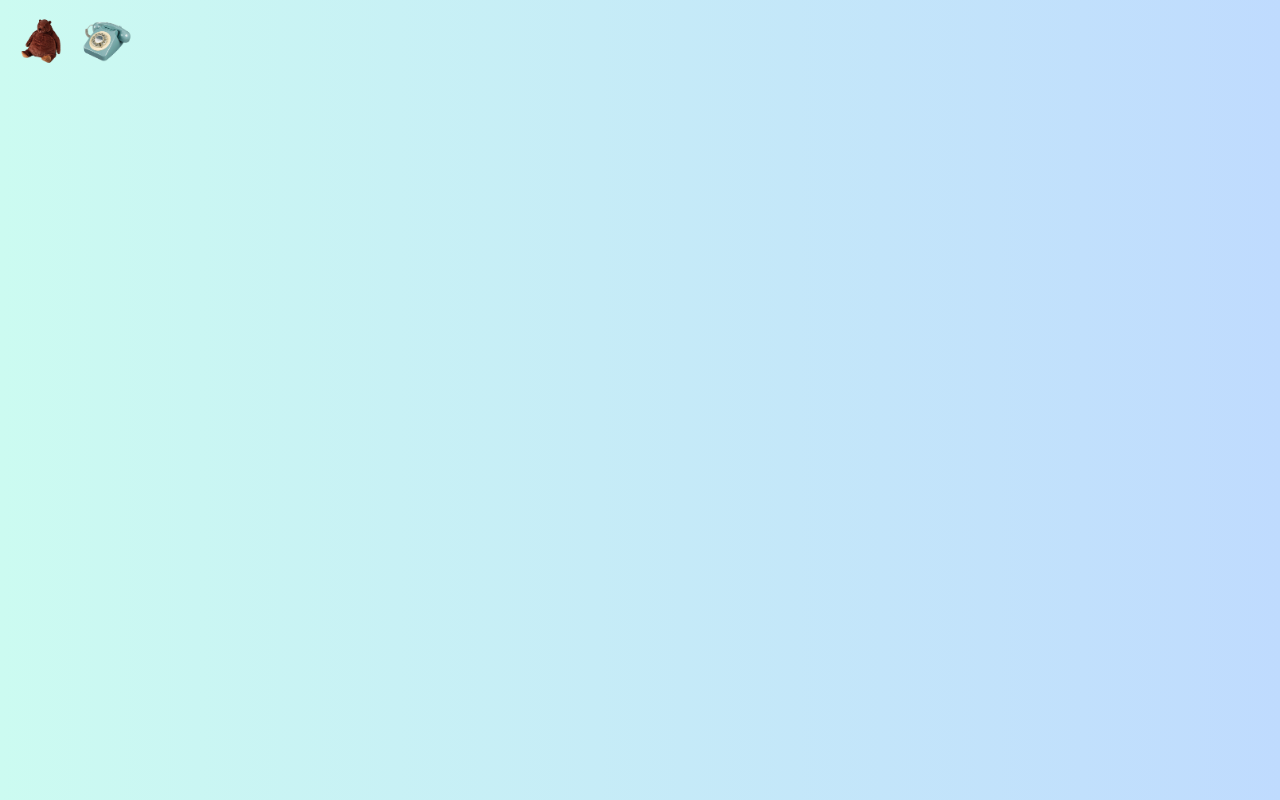
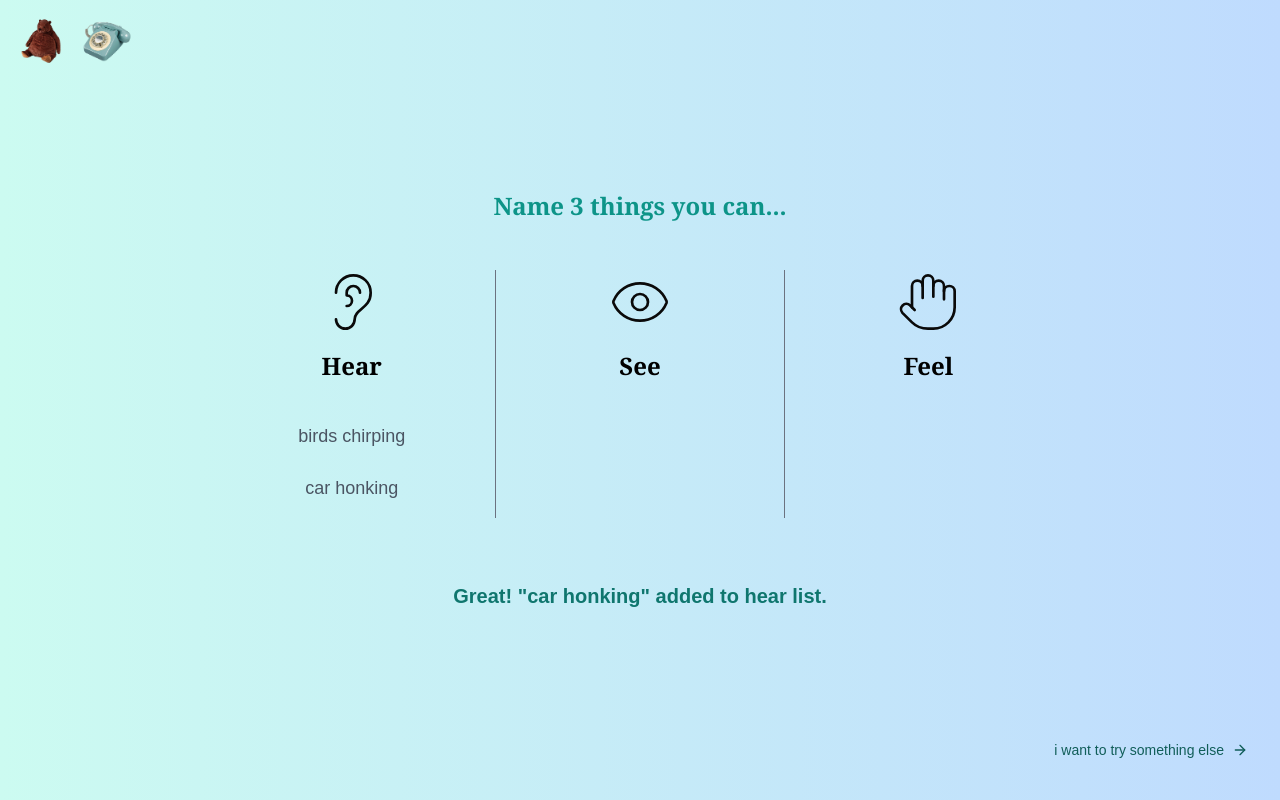
Before and after one commit to jasukej/calhacks, a Next.js app: page /senses in a window 1280 px wide. Built offline with nearby package versions, Linux system fonts and the light colour scheme.

Commit message:
senses frontend

```diff
--- a/app/senses/page.tsx
+++ b/app/senses/page.tsx
@@ -1,13 +1,103 @@
-import React from 'react'
+'use client';
 
-// Config VAPI
+import React, { useState, useEffect } from 'react';
+import { motion } from 'framer-motion';
+import { Ear, Eye, Hand } from 'lucide-react';
+import MenuButton from '@/components/MenuButton';
+
 function SensesPage() {
+  const [currentSense, setCurrentSense] = useState<'hear' | 'see' | 'feel'>('hear');
+  const [userInputs, setUserInputs] = useState({ hear: [], see: [], feel: [] });
+  const [feedback, setFeedback] = useState('');
+
+  // sampled data for now
+  const sampleData = {
+    hear: ['birds chirping', 'car honking', 'music playing'],
+    see: ['blue sky', 'tall building', 'green tree'],
+    feel: ['soft pillow', 'warm sunlight', 'cold breeze'],
+  };
+
+  // check if user has completed the current sense
+  const isSenseComplete = (sense: 'hear' | 'see' | 'feel') => {
+    return userInputs[sense].length >= 3;
+  };
+
+  // move to the next sense
+  const moveToNextSense = () => {
+    if (currentSense === 'hear') setCurrentSense('see');
+    else if (currentSense === 'see') setCurrentSense('feel');
+  };
+
+  // hard code for now, simulate user input
+  useEffect(() => {
+    const interval = setInterval(() => {
+      if (!isSenseComplete(currentSense)) {
+        const newInput = sampleData[currentSense][userInputs[currentSense].length];
+        setUserInputs((prev) => ({
+          ...prev,
+          [currentSense]: [...prev[currentSense], newInput],
+        }));
+        setFeedback(`Great! "${newInput}" added to ${currentSense} list.`);
+
+        if (isSenseComplete(currentSense)) {
+          if (currentSense !== 'feel') {
+            moveToNextSense();
+            setFeedback(`Moving on to ${currentSense}. What can you ${currentSense}?`);
+          } else {
+            setFeedback('Great job! You\'ve completed the exercise.');
+            clearInterval(interval);
+          }
+        }
+      }
+    }, 2000);
+
+    return () => clearInterval(interval);
+  }, [currentSense, userInputs]);
+
+  const senses = [
+    { title: 'Hear', icon: Ear },
+    { title: 'See', icon: Eye },
+    { title: 'Feel', icon: Hand },
+  ];
+
   return (
-    <div>
-
-
+    <div className="relative flex flex-col items-center justify-center min-h-screen bg-gradient-to-r from-teal-100 to-blue-200">
+      <div className="text-2xl font-semibold font-serif mb-4 text-teal-600">Name 3 things you can...</div>
+      <div className="p-8 rounded-lg w-full h-full max-w-4xl">
+        <div className="flex">
+          {senses.map((sense, index) => (
+            <React.Fragment key={index}>
+              <div className="flex-1 min-w-1/3px-4 text-center">
+                {React.createElement(sense.icon, { strokeWidth: 1, className: 'w-16 h-16 mx-auto mb-4' })}
+                <h2 className="text-2xl font-semibold font-serif mb-8 text-black">{sense.title}</h2>
+                <motion.div
+                  initial={{ opacity: 0 }}
+                  animate={{ opacity: 1 }}
+                  transition={{ duration: 0.5 }}
+                  className="text-left"
+                >
+                  {userInputs[sense.title.toLowerCase() as 'hear' | 'see' | 'feel'].map((input, inputIndex) => (
+                    <motion.div
+                      key={inputIndex}
+                      initial={{ opacity: 0 }}
+                      animate={{ opacity: 1 }}
+                      transition={{ delay: inputIndex * 0.2 }}
+                      className="text-gray-600 mb-2 text-center px-4 py-2 text-lg"
+                    >
+                      {input}
+                    </motion.div>
+                  ))}
+                </motion.div>
+              </div>
+              {index < senses.length - 1 && <div className="w-px bg-gray-500 mx-4"></div>}
+            </React.Fragment>
+          ))}
+        </div>
+      </div>
+      <div className="mt-8 text-xl font-semibold text-teal-700">{feedback}</div>
+      <MenuButton from="senses" />
     </div>
-  )
+  );
 }
 
-export default SensesPage
+export default SensesPage;
--- a/components/chat/Messages.tsx
+++ b/components/chat/Messages.tsx
@@ -10,6 +10,8 @@ const Messages = forwardRef<
   Record<never, never>
 >(function Messages(_, ref) {
   const { messages } = useVoice();
+
+  console.log(messages);
 
   return (
     <motion.div
```
